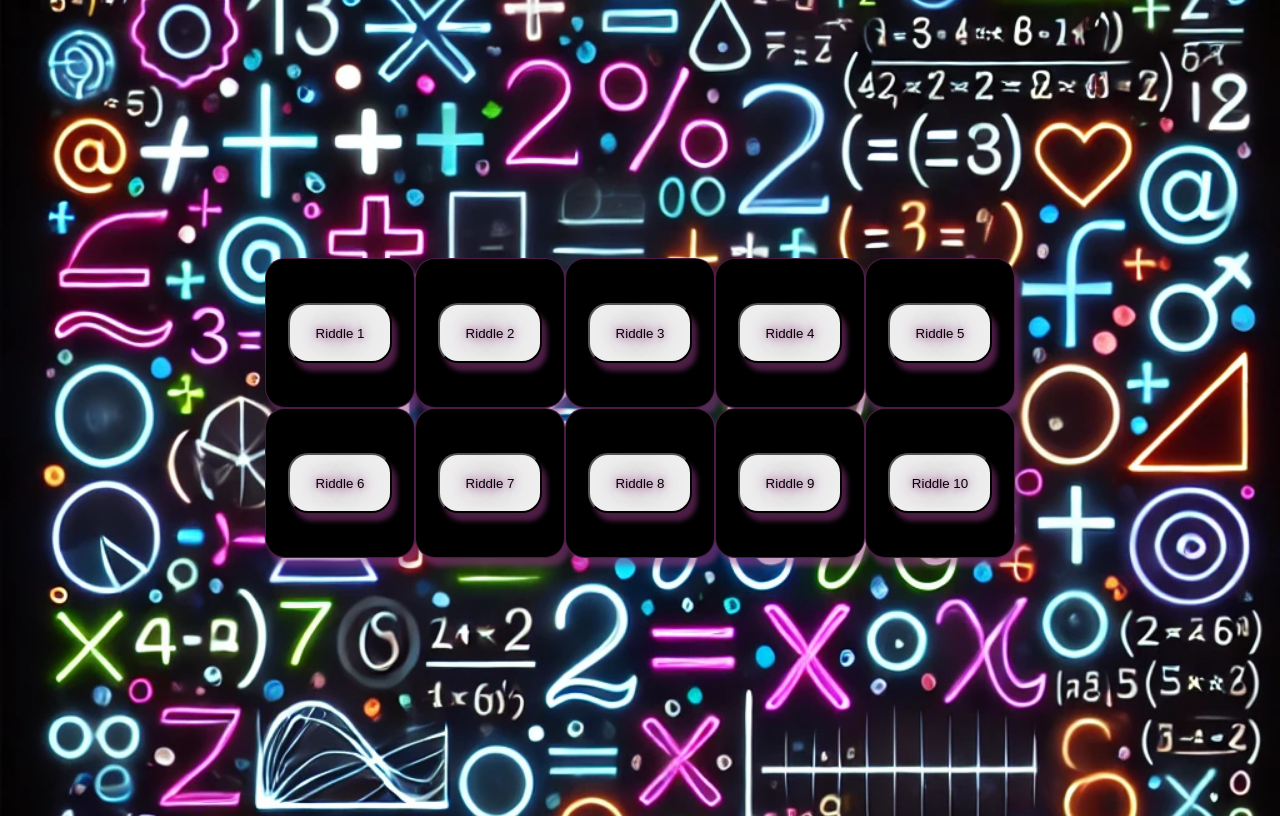
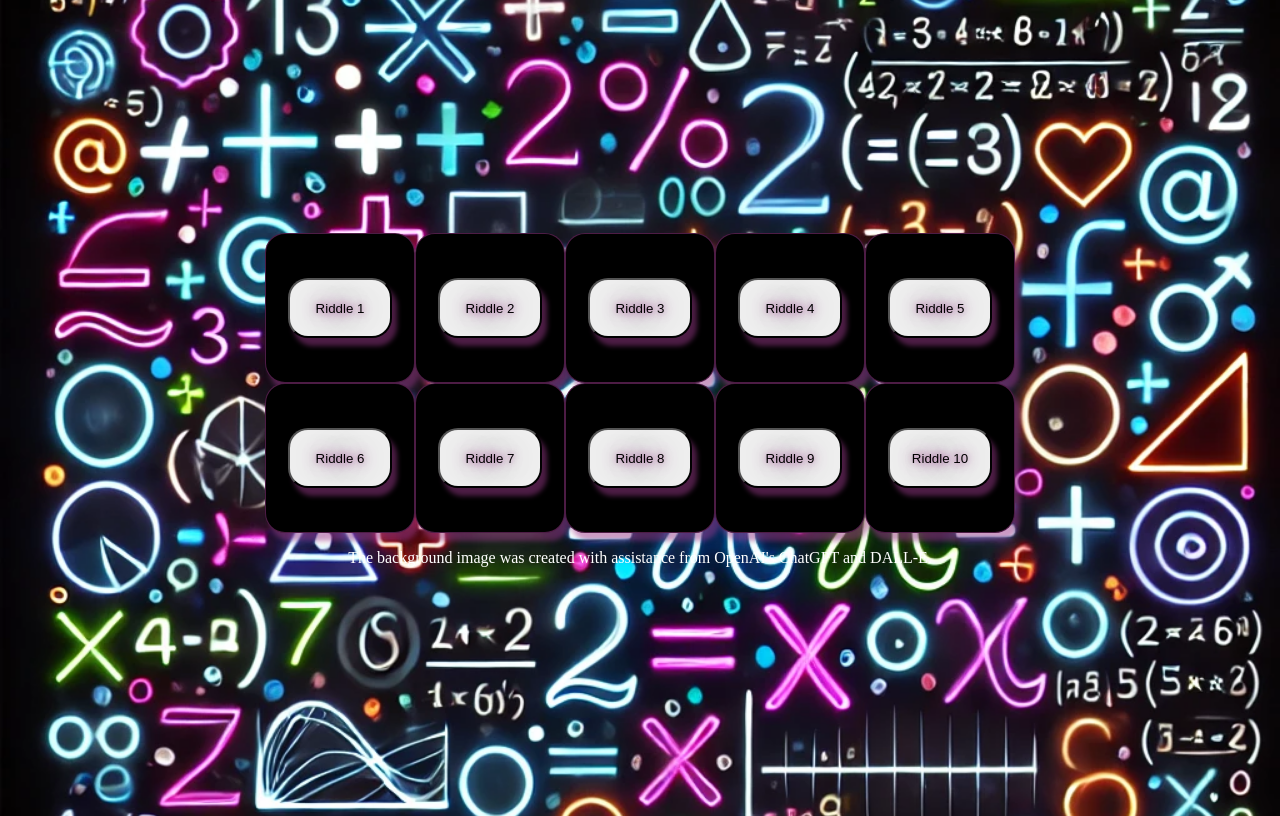
Before and after one commit to Stavroula491/Math-Riddle, a plain HTML site: page index.html in a window 1280 px wide. Drawn offline with Linux system fonts and the light colour scheme.

Commit message:
Add files via upload

```diff
--- a/index.html
+++ b/index.html
@@ -159,6 +159,13 @@
             <button class="back">Back to the riddles.</button>
         </div>
 
+    <footer class="footer">
+        <p>
+        The background image was created with assistance from
+        OpenAI's ChatGPT and DALL-E.
+        </p>
+    </footer>
+
     <script src="index.js" charset="UTF-8"></script>
     </body>
 </html>
--- a/styles.css
+++ b/styles.css
@@ -73,6 +73,10 @@ body{
     justify-content: center;
     align-items: center;
     font-size: 170%;
+}
+
+.footer{
+    color: white;
 }
 
 @media (max-width: 1000px){
```
